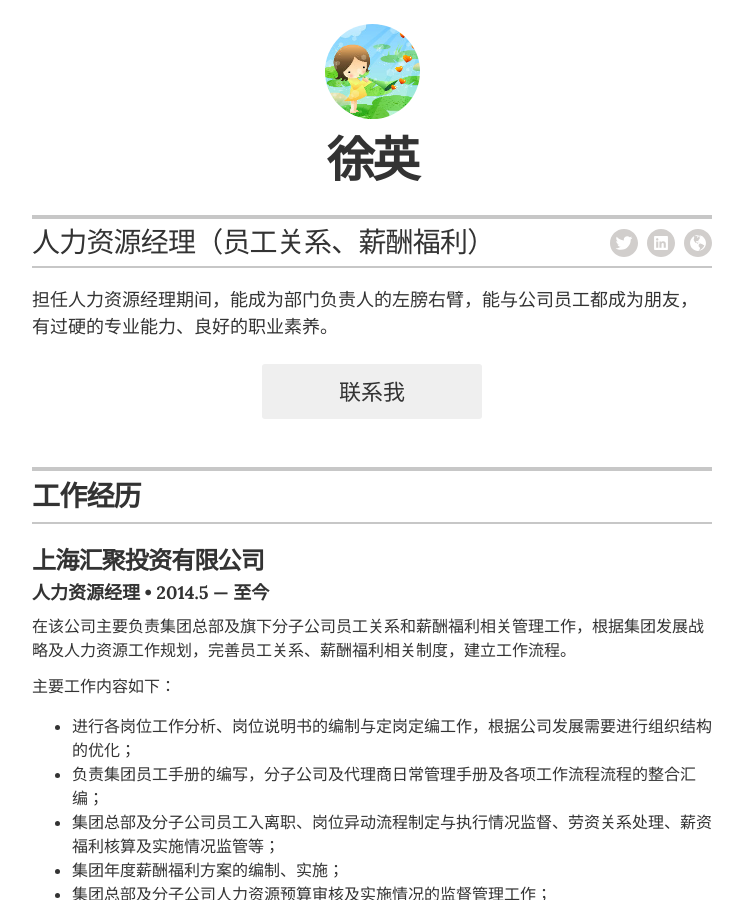
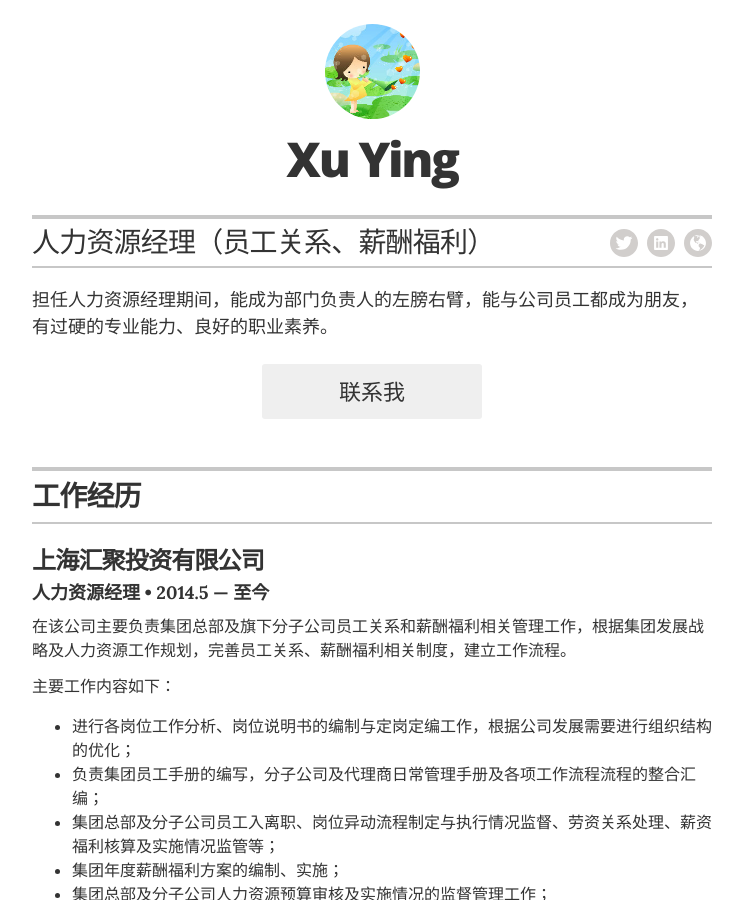
Before and after one commit to missdeer/xyyingresume, a Jekyll site: the page built from index.html, in a window 1280 px wide and 900 px high. Shown: the whole window, without its empty margins (268-1011 px from the left). Built offline with Jekyll 4.4.1, drawn with Linux system fonts in a browser that asks for light colours.

Commit message:
(*)use pinyin

```diff
--- a/_config.yml
+++ b/_config.yml
@@ -1,6 +1,6 @@
 # Site settings
-title: "徐英的简历——人力资源经理（员工关系、薪酬福利）"
-description: "徐英的简历——人力资源经理（员工关系、薪酬福利）"
+title: "Xu Ying Resume——人力资源经理（员工关系、薪酬福利）"
+description: "Xu Ying Resume——人力资源经理（员工关系、薪酬福利）"
 
 # Build settings
 markdown: kramdown
@@ -10,7 +10,7 @@ sass:
 
 # Resume settings
 resume_avatar:                  "true"
-resume_name:                    "徐英"
+resume_name:                    "Xu Ying"
 resume_title:                   "人力资源经理（员工关系、薪酬福利）"
 resume_contact_email:           "xu_ying0512@126.com"
 
```
